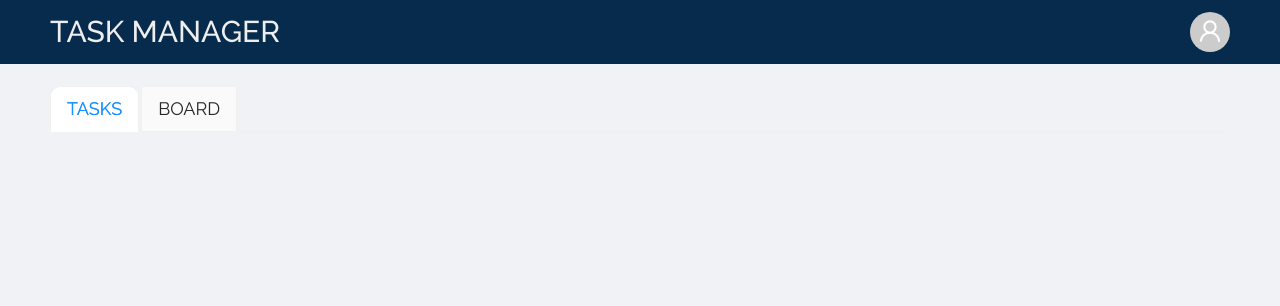
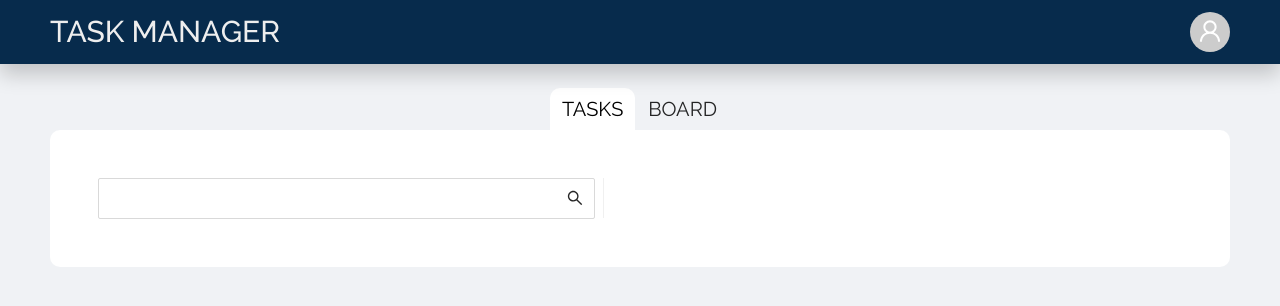
Before and after one commit to virajrg108/todo-app, a React (Create React App) app in the folder client/: page /home in a window 1280 px wide. Shown: the top 306 px of the page. Built offline with nearby package versions, Linux system fonts and the light colour scheme.

Commit message:
task tab

```diff
--- a/client/package.json
+++ b/client/package.json
@@ -17,6 +17,7 @@
     "react-redux": "^7.2.0",
     "react-router-dom": "^5.2.0",
     "react-scripts": "3.4.1",
+    "react-tabs": "^3.1.0",
     "redux": "^4.0.5",
     "redux-devtools": "^3.5.0",
     "redux-devtools-extension": "^2.13.8"
--- a/client/src/components/Home/home.jsx
+++ b/client/src/components/Home/home.jsx
@@ -1,8 +1,10 @@
 import React, { Component } from 'react';
-import { message, Layout, Menu, Icon, Button, Tabs, Avatar, Breadcrumb } from 'antd';
+import { message, Layout, Menu, Icon, Button, Avatar, Breadcrumb } from 'antd';
+import { Tab, Tabs, TabList, TabPanel } from 'react-tabs';
 import { UserOutlined } from '@ant-design/icons';
 import history from '../../history';
 import Tasks from './tasks.jsx';
+import 'react-tabs/style/react-tabs.css';
 import './home.scss';
 
 const { Header, Content, Footer } = Layout;
@@ -27,18 +29,18 @@ class Home extends Component {
 				</Header>
 				<Content className="site-layout" style={{ padding: '0 50px', marginTop: 64 }}>
 					<br />
-					<div className="card-container">
-						<Tabs type="card">
-							<TabPane className="tab-pane" tab="TASKS" key="1">
-								<Tasks />
-							</TabPane>
-							<TabPane className="tab-pane" tab="BOARD" key="2">
-								<p>Content of Tab Pane 2</p>
-								<p>Content of Tab Pane 2</p>
-								<p>Content of Tab Pane 2</p>
-							</TabPane>
-						</Tabs>
-					</div>
+					<Tabs>
+						<TabList>
+							<Tab>TASKS</Tab>
+							<Tab>BOARD</Tab>
+						</TabList>
+						<TabPanel>
+							<Tasks/>
+						</TabPanel>
+						<TabPanel>
+							<h2>Any content 2</h2>
+						</TabPanel>
+					</Tabs>
 				</Content>
 			</Layout>
 		);
--- a/client/src/components/Home/home.scss
+++ b/client/src/components/Home/home.scss
@@ -4,7 +4,6 @@
 	// background-position: center !important;
 	// background-size: center !important;
 	// background-repeat: no-repeat !important;
-
 	.title {
 		color: #eee;
 		font-size: 30px;
@@ -13,6 +12,7 @@
 	}
 	.header-wrapper {
 		background-color: #072b4c;
+		box-shadow: 0px 10px 20px rgba(0, 0, 0, 0.2);
 	}
 	.header {
 		display: flex;
@@ -20,48 +20,41 @@
 		align-items: center;
 		justify-content: space-between;
 	}
-    .ant-tabs-tab-active {
-        border-radius: 10px 10px 0 0 !important;
+	.site-layout {
+		display: flex;
+		flex-flow: column;
+		height: 100%;
 	}
-    .ant-tabs-tab {
-        font-size: 18px;
+	.react-tabs {
+		flex-grow: 1;
+		display: flex;
+		flex-flow: column;
+		height: 100%;
+	}
+	.react-tabs__tab-panel {
+		// display: flex;
+		// flex-flow: column;
+		// height: 100%;
+		// flex-grow: 0.9;
+	}
+	.tabs {
+		background-color: #fff;
+	}
+	.react-tabs__tab-list {
+		margin: 0;
+		border: none;
+	}
+	.react-tabs__tab--selected {
+		border: none;
+		border-radius: 10px 10px 0 0;
+	}
+	.react-tabs__tab {
+		font-size: 20px;
 		font-family: "Raleway", sans-serif;
 	}
-    .tab-pane {
+	.react-tabs__tab-panel--selected {
+		background-color: #fff;
 		border-radius: 10px;
-    }
-    .card-container p {
-        margin: 0;
-    }
-    .card-container > .ant-tabs-card > .ant-tabs-content {
-        height: 120px;
-        margin-top: -16px;
-    }
-    [data-theme="compact"] .card-container > .ant-tabs-card > .ant-tabs-content {
-        height: 120px;
-        margin-top: -8px;
-    }
-
-    [data-theme="compact"] .card-container > .ant-tabs-card > .ant-tabs-content > .ant-tabs-tabpane,
-    .card-container > .ant-tabs-card > .ant-tabs-content > .ant-tabs-tabpane {
-        background: #fff;
-        padding: 16px;
-    }
-
-    [data-theme="compact"] .card-container > .ant-tabs-card > .ant-tabs-bar,
-    .card-container > .ant-tabs-card > .ant-tabs-bar {
-        border-color: #fff;
-    }
-
-    [data-theme="compact"] .card-container > .ant-tabs-card > .ant-tabs-bar .ant-tabs-tab,
-    .card-container > .ant-tabs-card > .ant-tabs-bar .ant-tabs-tab {
-        border-color: transparent;
-        background: transparent;
-    }
-
-    [data-theme="compact"] .card-container > .ant-tabs-card > .ant-tabs-bar .ant-tabs-tab-active,
-    .card-container > .ant-tabs-card > .ant-tabs-bar .ant-tabs-tab-active {
-        border-color: #fff;
-        background: #fff;
+		padding: 1rem;
 	}
 }
--- a/client/src/components/Home/tasks.jsx
+++ b/client/src/components/Home/tasks.jsx
@@ -1,13 +1,22 @@
 import React from 'react';
+import { Row, Col, Divider, Input } from 'antd';
+import { SearchOutlined } from '@ant-design/icons';
+import './tasks.scss';
 
 class Tasks extends React.Component {
-    render() {
-        return (
-            <div className="tasks">
+	render() {
+		return (
+			<Row className="tasks">
+				<Col span={11} className="filters">
+					<Input className="search-input" size="large" suffix={<SearchOutlined />}/>
+				</Col>
+				<Divider type="vertical" className="divider" />
+				<Col span={12}>
 
-            </div>
-        );
-    }
+				</Col>
+			</Row>
+		);
+	}
 }
 
 export default Tasks;
--- /dev/null
+++ b/client/src/components/Home/tasks.scss
@@ -0,0 +1,14 @@
+.tasks {
+	padding: 2rem;
+	// flex-grow: 1 !important;
+	// display: flex;
+	// flex-flow: column;
+	// height: 100%;
+	// height: 40vh;
+	.divider {
+		height: unset !important;
+	}
+	.filters {
+		height: 100%;
+	}
+}
```
Also changed, not shown: 1 other file (tests, documents, lock files or other folders). Lines whose indentation alone changed are shown as unchanged.
